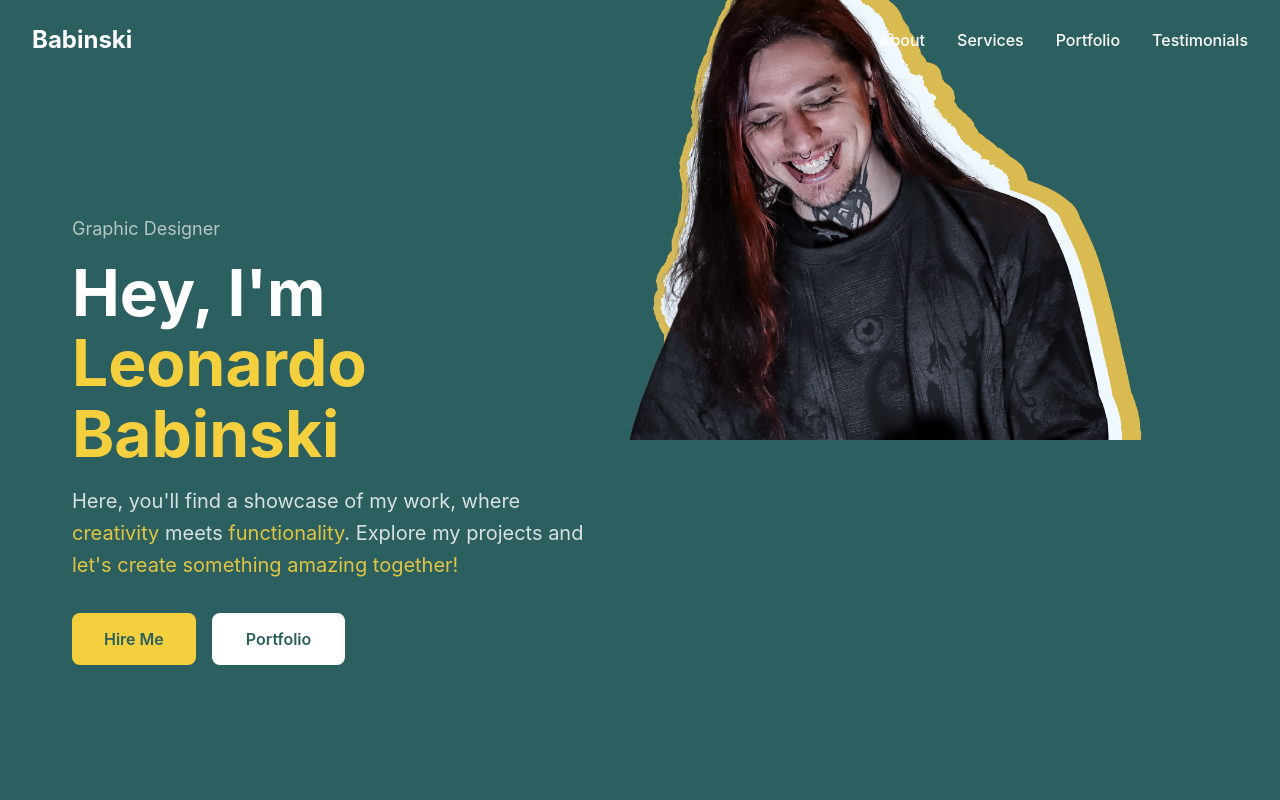
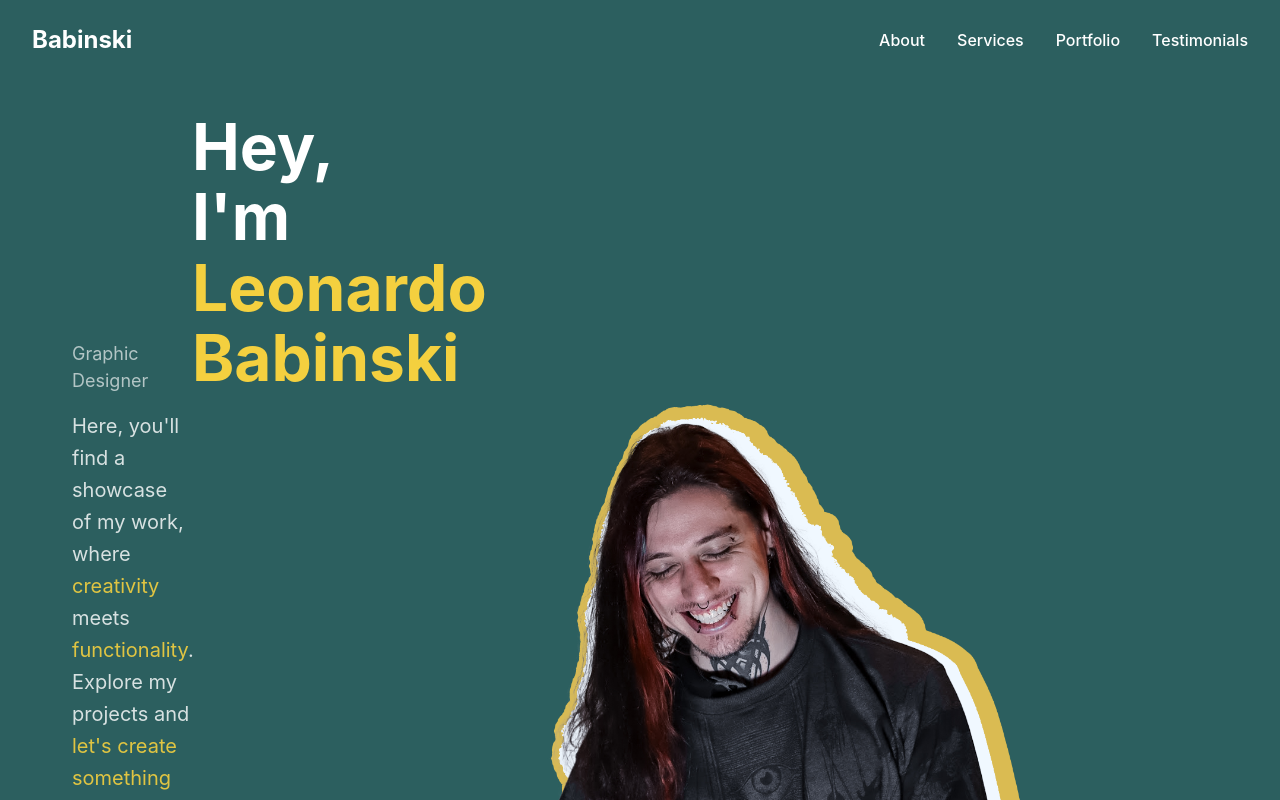
Before and after one commit to leonardobabinski/babinskidesign, a React (Vite) app: page / in a window 1280 px wide. Shown: the top 800 px of the page. Built offline with nearby package versions, Linux system fonts and the light colour scheme.

Commit message:
Update Hero.jsx

```diff
--- a/src/components/Hero.jsx
+++ b/src/components/Hero.jsx
@@ -9,11 +9,11 @@ const Hero = () => {
   };
 
   return (
-    <section id="home" className="hero-section relative overflow-hidden min-h-screen flex items-end">
+    <section id="home" className="hero-section relative overflow-hidden min-h-screen">
       <div className="container-custom">
         <div className="hero-grid">
           {/* Content */}
-          <div className="animate-fade-in-up">
+          <div className="grid sm:grid-cols-2 h-full items-end">
             <p className="graphic-designer-label text-white/80 text-sm md:text-base">
               Graphic Designer
             </p>
@@ -47,14 +47,11 @@ const Hero = () => {
           </div>
 
           {/* Profile Image */}
-            <div className="relative w-full h-[60vh] sm:h-auto">
+          <div className="relative w-full h-full flex items-end justify-center">
             <img
               src={profilePhoto}
               alt="Leonardo Babinski"
               className="
-                  absolute bottom-0
-                  left-1/2 translate-x-[-50%]
-                  sm:left-auto sm:right-[-8vw] sm:translate-x-0
                 w-[70vw] max-w-[320px]
                 sm:w-[65vw] sm:max-w-[860px]
               "
```
Lines whose indentation alone changed are shown as unchanged.
